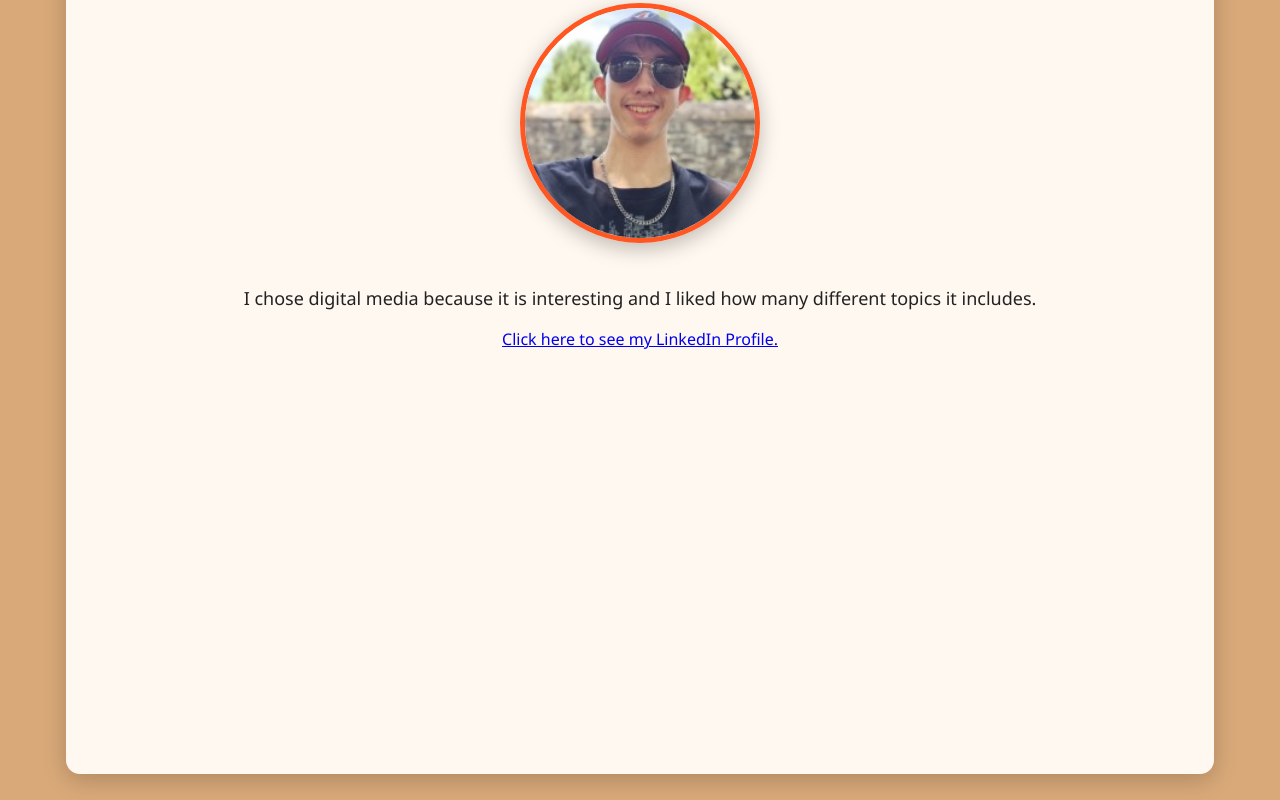
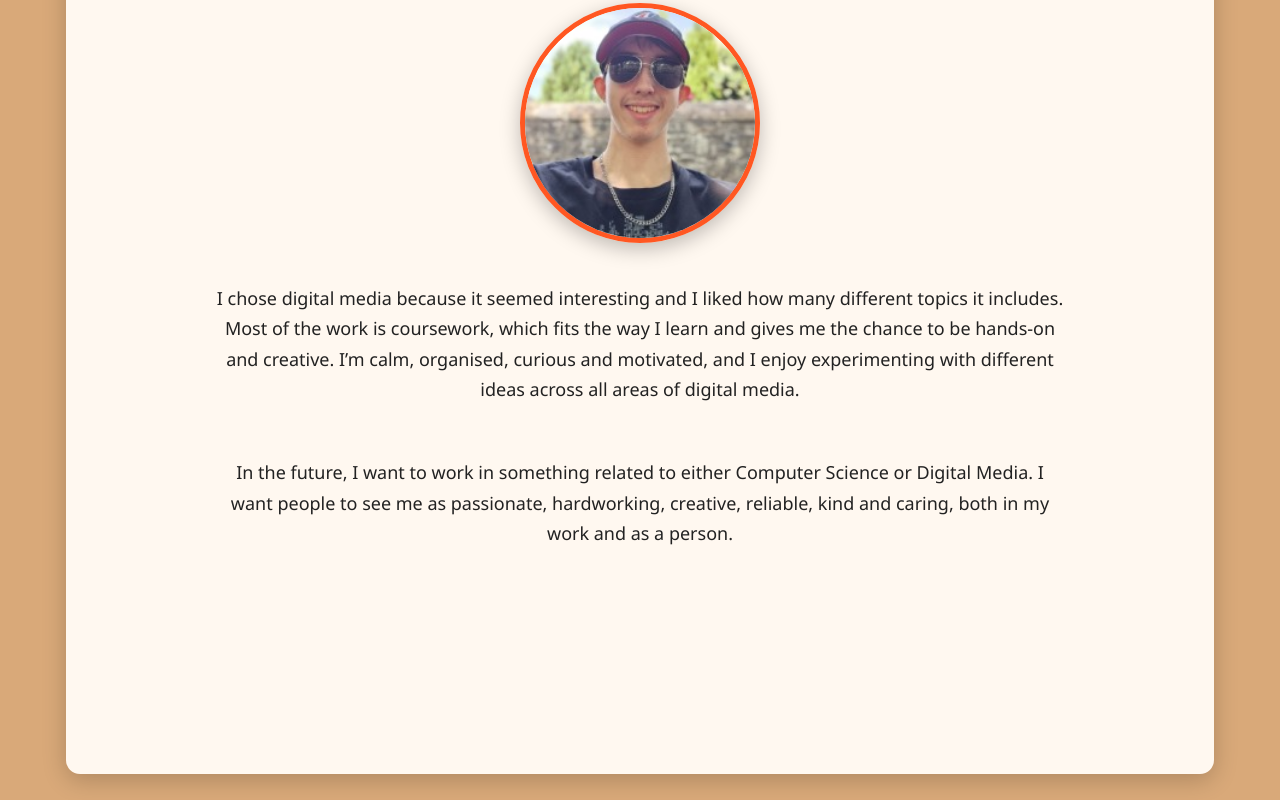
Before and after one commit to charlieclements24/Charlie-portfolio2, a plain HTML site: page index.html in a window 1280 px wide. Shown: the part 3592-4392 px from the top of the page. Drawn offline with Linux system fonts and the light colour scheme.

Commit message:
Update index.html

```diff
--- a/index.html
+++ b/index.html
@@ -280,16 +280,16 @@
 <!-- ABOUT ME -->
 <section id="about">
     <h1>About Me</h1>
+    <img src="profile.jpg" class="profile-pic">
+    <p> I chose digital media because it seemed interesting and I liked how many different topics it includes. Most of the work is coursework, which fits the way I learn and gives me the chance to be hands‑on and creative. I’m calm, organised, curious and motivated, and I enjoy experimenting with different ideas across all areas of digital media.
+    </p>
 
-    <img src="Profile.jpg" class="profile-pic">
+    <br>
 
     <p>
-        I chose digital media because it is interesting and I liked how many different topics it includes.
+        In the future, I want to work in something related to either Computer Science or Digital Media. I want people to see me as passionate, hardworking, creative, reliable, kind and caring, both in my work and as a person.
+
     </p>
-
-    <a href="https://www.linkedin.com/in/charlie-ryan-clements">
-        Click here to see my LinkedIn Profile.
-    </a>
 </section>
 
 <!-- SKILLS -->
```
